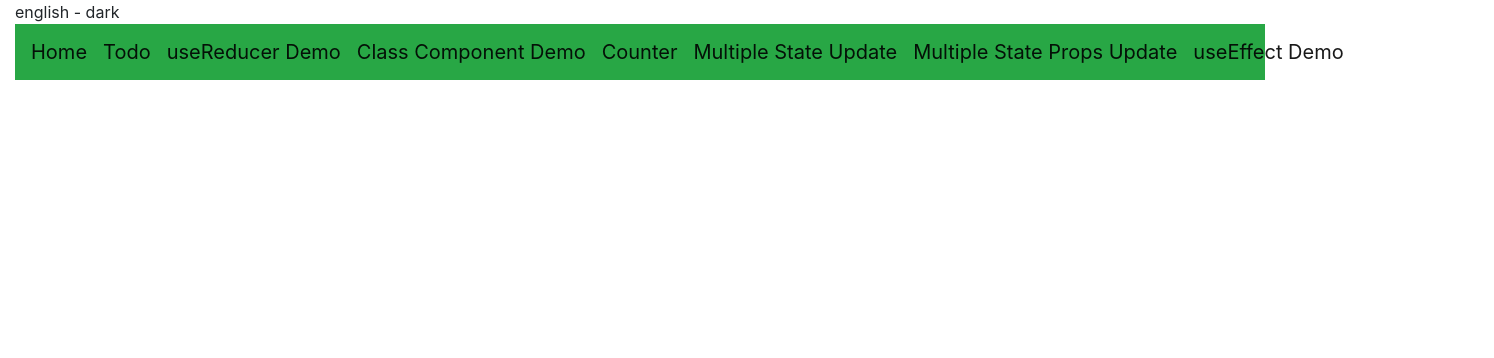
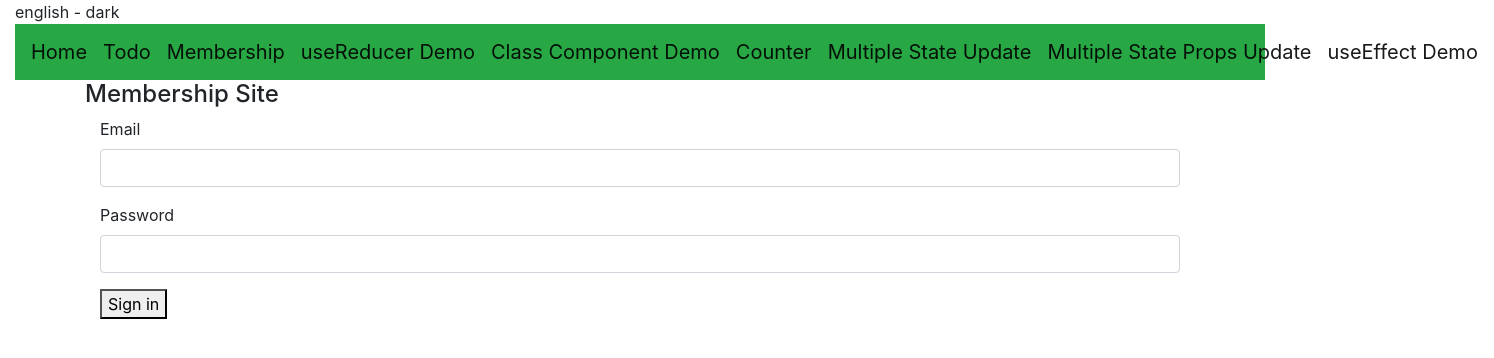
Before and after one commit to rajeshpillai/react-hooks-basics-v3, a React (Create React App) app: page /membership in a window 1280 px wide. Shown: the top 358 px of the page, 1494 px wide, since content can reach past the window. Built offline with nearby package versions, Linux system fonts and the light colour scheme.

Commit message:
Protected route

```diff
--- a/src/App.js
+++ b/src/App.js
@@ -20,6 +20,8 @@ import UseReducerDemo from "./pages/usereducer-demo";
 import GlobalContext from "./context/global-context";
 import { useDocumentTitle } from "./hooks/use-document-title";
 import TodoClassComponent from "./pages/todo-class-comp-demo";
+import Membership from "./pages/membership";
+import UserList from "./features/membership/user-list";
 
 // const APP_DATA = {
 //   theme: "dark", // dark or light
@@ -54,6 +56,14 @@ function App() {
               <Todo />
             </Route>
 
+            <Route path="/membership">
+              <Membership />
+            </Route>
+
+            <Route path="/userlist">
+              <UserList />
+            </Route>
+
             <Route path="/usereducer">
               <UseReducerDemo />
             </Route>
--- /dev/null
+++ b/src/features/membership/login.js
@@ -0,0 +1,72 @@
+import React,{useState, useEffect} from 'react';
+import { Redirect } from 'react-router-dom';
+import {useFetch} from '../../hooks/use-fetch';
+
+const API_SESSIONS = "http://localhost:4000/sessions";
+
+export default function Login() {
+
+  const [user, setUser] = useState({
+    email: "",
+    password: ""
+  });
+
+  const {isLoading, response, error, doFetch} =
+      useFetch(API_SESSIONS);
+
+
+  const handleChange = (e) => {
+    setUser({
+      ...user,
+      [e.target.name]: e.target.value
+    })
+  }
+
+  // useEffect(() => {
+
+  // },[response])
+
+  // API succeeded
+  if (response?.email && !error) {
+    // TODO: Move hardcoded values to constant in separate file
+    localStorage.setItem("MEM_AUTH_TOKEN", response.token)
+    return <Redirect to="/userlist" />
+  }
+
+  const handleSubmit = (e) => {
+    // VERY IMPORTANT: SO THAT PAGE IS NOT FULLY REFRESHED
+    e.preventDefault();
+
+    doFetch({
+      method: "post",
+      body: JSON.stringify({
+        email: user.email,
+        password: user.password
+      })
+    })
+  }
+
+  return (
+    <form className="container" onSubmit={handleSubmit}>
+      {response && JSON.stringify(response)}
+      {error && JSON.stringify(error)}
+      <div className="form-group">
+        <label>Email</label>
+        <input type="email"
+          onChange= {handleChange}
+          value={user.email}
+          name="email"
+          className="form-control"  />
+      </div>
+      <div className="form-group">
+        <label>Password</label>
+        <input type="password"
+          value={user.password}
+          onChange= {handleChange}
+          name="password"
+          className="form-control" />
+      </div>
+      <button>Sign in</button>
+    </form>
+  )
+}
--- /dev/null
+++ b/src/features/membership/user-list.js
@@ -0,0 +1,40 @@
+import React, {useEffect} from 'react'
+import {useFetch} from '../../hooks/use-fetch';
+
+const API_USERS = "http://localhost:4000/users.json";
+
+export default function UserList() {
+
+  const {isLoading, response, error, doFetch} =
+      useFetch(API_USERS);
+
+  useEffect(() => {
+    doFetch({
+      method: "get"
+    })
+
+  }, [])
+
+  return (
+    <div className="container">
+      {error && JSON.stringify(error)}
+      {/* { response && JSON.stringify(response)} */}
+      <h4>ALL USERS</h4>
+      {
+        response && response.map(user => {
+          return (
+            <div className="card">
+              <div className="card-body">
+                  <p>{user.full_name}</p>
+                  <p>{user.phone}</p>
+                  <p>{user.email}</p>
+                  <p>{user.date_of_birth}</p>
+                  <p>{user.country}</p>
+              </div>
+            </div>
+          )
+        })
+      }
+    </div>
+  )
+}
--- a/src/hooks/use-fetch.js
+++ b/src/hooks/use-fetch.js
@@ -15,17 +15,28 @@ export function useFetch(url) {
     if (!isLoading) return;
 
     async function fetchData() {
+      try {
+
+        let token = localStorage.getItem("MEM_AUTH_TOKEN");
+
         const response = await fetch(url, {
           ...options,
           mode: "cors",
           headers: {
             "Content-type": "application/json; charset=UTf-8",
-          "Access-Control-Allow-Origin":"*"
+            "Access-Control-Allow-Origin":"*",
+            "Authorization": token ? `Token ${token}` : ""
           }
         });
         const data = await response.json();
         setIsLoading(false);
         setResponse(data);
+        setError(null);
+      } catch (e) {
+        setError({
+          error: e.message
+        })
+      }
     }
     fetchData();
 
--- a/src/pages/layout.js
+++ b/src/pages/layout.js
@@ -19,6 +19,7 @@ export default function Layout() {
       </button>
       <div id="top-nav" className="collapse navbar-collapse">
         <NavLink className="navbar-brand" to="/todo">Todo</NavLink>
+        <NavLink className="navbar-brand" to="/membership">Membership</NavLink>
         <NavLink className="navbar-brand" to="/usereducer">useReducer Demo</NavLink>
         <NavLink className="navbar-brand" to="/classcomp">Class Component Demo</NavLink>
         <NavLink className="navbar-brand" to="/counter">Counter</NavLink>
--- /dev/null
+++ b/src/pages/membership.js
@@ -0,0 +1,11 @@
+import React from 'react';
+import Login from '../features/membership/login';
+
+export default  function Membership () {
+  return (
+    <div className="container">
+        <h4>Membership Site</h4>
+        <Login />
+    </div>
+  )
+}
```
Lines whose indentation alone changed are shown as unchanged.
